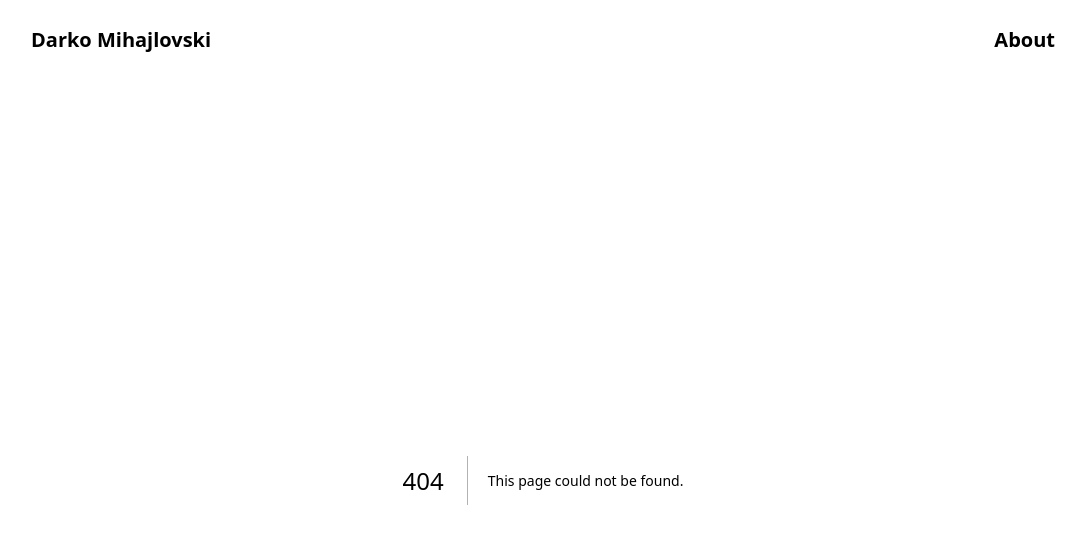
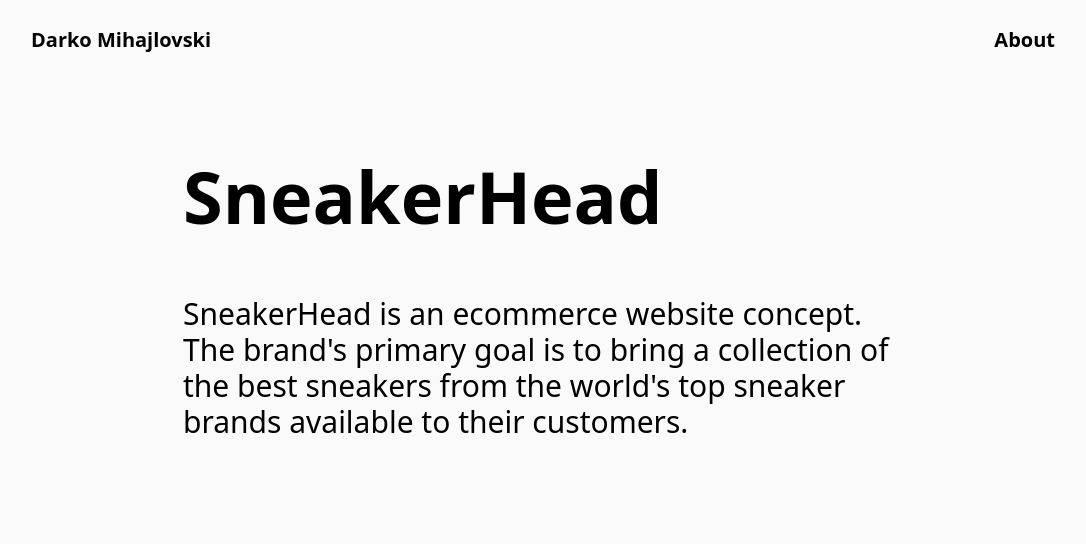
Before and after one commit to DarkoM996/nextjs-dev-portfolio, a Next.js app: page /project-components/sneakerhead/SneakerHeadHero in a window 1280 px wide. Before the commit this address had no page. Shown: the top 544 px of the page, without its empty margins (97-1183 px from the left). Built offline with nearby package versions, Linux system fonts and the light colour scheme.

Commit message:
new project case hero added

```diff
--- /dev/null
+++ b/pages/project-components/sneakerhead/SneakerHeadHero.tsx
@@ -0,0 +1,20 @@
+import React from "react";
+
+const SneakerHeadHero = () => {
+  return (
+    <section className="max-w-screen-md mx-auto w-full h-full relative px-6 py-4">
+      <div className="flex flex-col justify-center items-start gap-6 lg:gap-16 lg:pt-16">
+        <h1 className="text-5xl md:text-6xl lg:text-7xl font-bold">
+          SneakerHead
+        </h1>
+        <h3 className="text-2xl md:text-3xl font-medium text-primary_backgroundDarkerColor-600">
+          SneakerHead is an ecommerce website concept. The brand's primary goal
+          is to bring a collection of the best sneakers from the world's top
+          sneaker brands available to their customers.
+        </h3>
+      </div>
+    </section>
+  );
+};
+
+export default SneakerHeadHero;
--- a/pages/projects/sneakerhead.tsx
+++ b/pages/projects/sneakerhead.tsx
@@ -1,5 +1,6 @@
 import React from "react";
 import Head from "next/head";
+import SneakerHeadHero from "../project-components/sneakerhead/SneakerHeadHero";
 
 const sneakerhead = () => {
   return (
@@ -8,6 +9,7 @@ const sneakerhead = () => {
         <title>Darko | Front End Developer</title>
         <meta />
       </Head>
+      <SneakerHeadHero />
     </>
   );
 };
```
